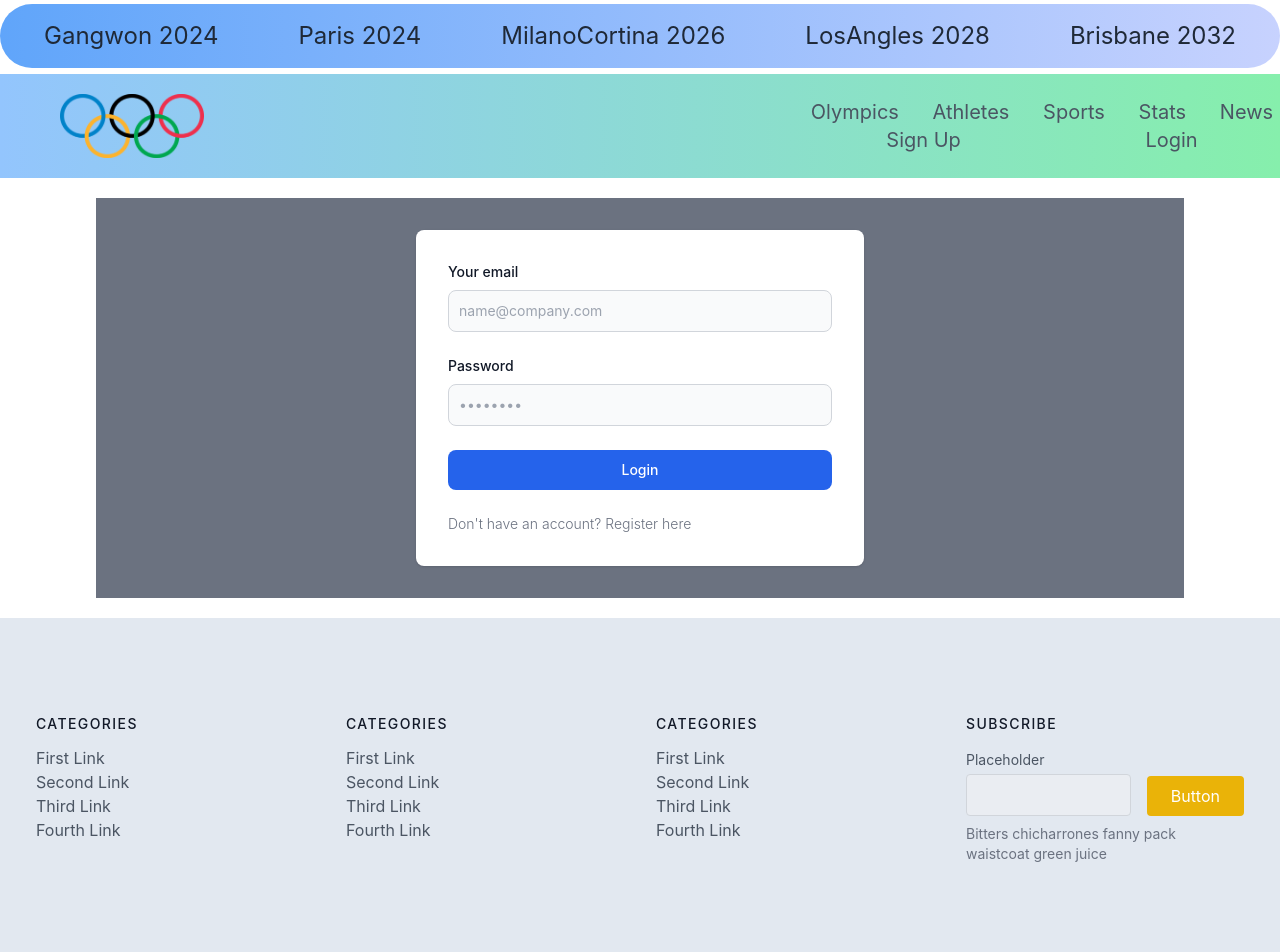
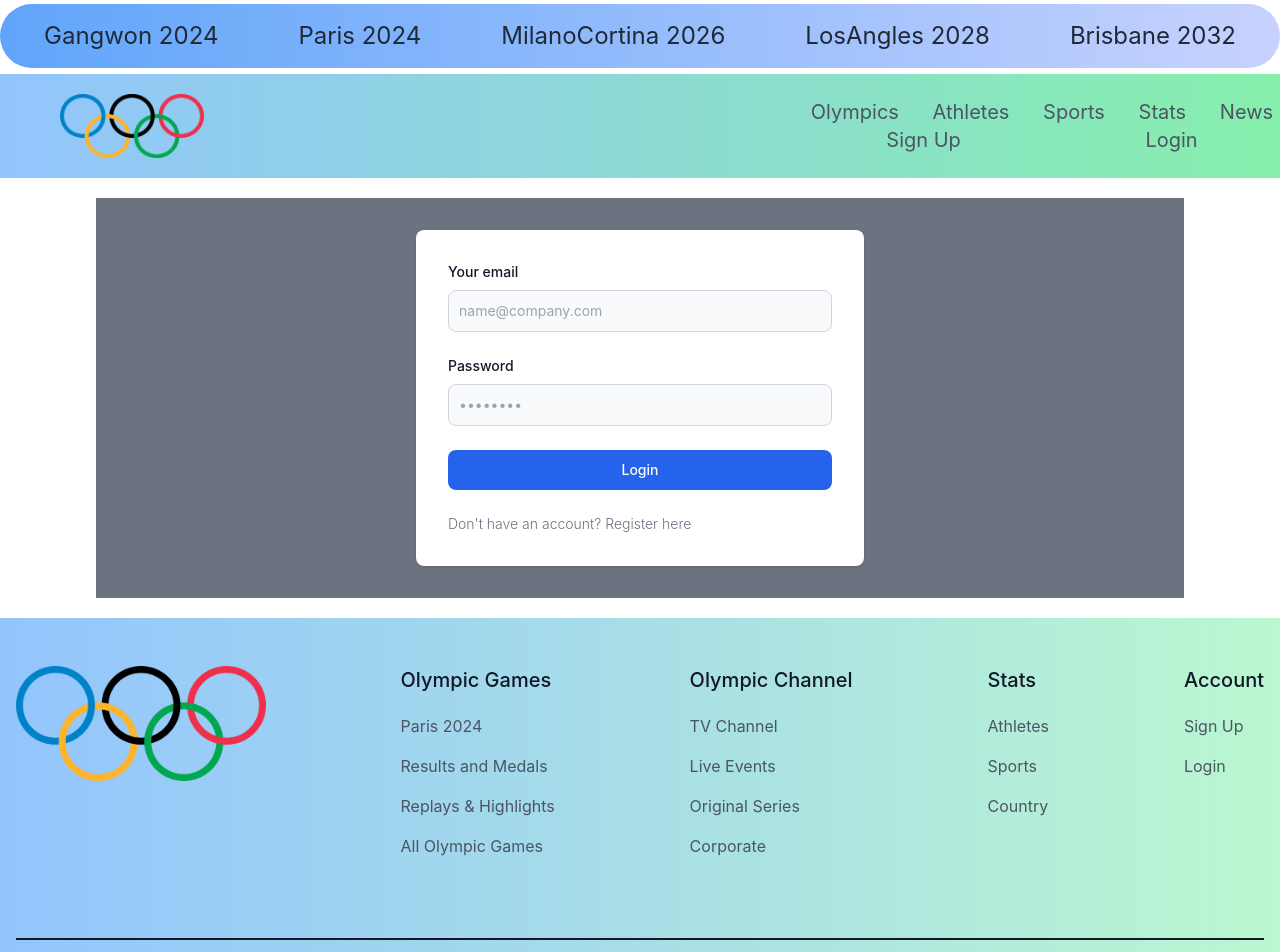
Before and after one commit to Sahilsk1010/Olympics-Website, a React (Create React App) app in the folder react_app/: page /login in a window 1280 px wide. Shown: the top 952 px of the page. Built offline with nearby package versions, Linux system fonts and the light colour scheme.

Commit message:
Footer ui modified

```diff
--- a/react_app/src/Footer.jsx
+++ b/react_app/src/Footer.jsx
@@ -1,81 +1,177 @@
-import React from 'react'
+import React from "react";
+import olylogo from "./img/logo2.png";
 
 const Footer = () => {
   return (
     <>
-        <footer className="text-white-600 body-font bg-slate-200">
-    <div className="container px-5 py-24 mx-auto">
-      <div className="flex flex-wrap md:text-left text-center order-first">
-        <div className="lg:w-1/4 md:w-1/2 w-full px-4">
-          <h2 className="title-font font-medium text-gray-900 tracking-widest text-sm mb-3">CATEGORIES</h2>
-          <nav className="list-none mb-10">
+      <footer class="bg-gradient-to-r from-blue-300 to-green-200 dark:bg-gray-900">
+        <div class="mx-auto max-w-screen-xl space-y-8 px-4 py-12 sm:px-6 lg:space-y-8 lg:px-4">
+          <div class="flex flex-row space-between items-start justify-between mb-20">
+            <div class="lg:w-1/5">
+              <img src={olylogo} alt="" class="w-full"></img>
+            </div>
+
+            <div>
+              <p class="font-medium text-xl text-gray-900 dark:text-white">
+                Olympic Games
+              </p>
+
+              <ul class="mt-5 space-y-4 text-base">
                 <li>
-              <a className="text-gray-600 hover:text-gray-800">First Link</a>
+                  <a
+                    href="#"
+                    class=" text-gray-600 transition hover:text-gray-900 hover:underline dark:text-gray-200"
+                  >
+                    Paris 2024
+                  </a>
                 </li>
+
                 <li>
-              <a className="text-gray-600 hover:text-gray-800">Second Link</a>
+                  <a
+                    href="#"
+                    class=" text-gray-600 transition hover:text-gray-900 hover:underline dark:text-gray-200"
+                  >
+                    Results and Medals
+                  </a>
                 </li>
+
                 <li>
-              <a className="text-gray-600 hover:text-gray-800">Third Link</a>
+                  <a
+                    href="#"
+                    class=" text-gray-600 transition hover:text-gray-900 hover:underline dark:text-gray-200"
+                  >
+                    Replays & Highlights
+                  </a>
                 </li>
+
                 <li>
-              <a className="text-gray-600 hover:text-gray-800">Fourth Link</a>
+                  <a
+                    href="#"
+                    class=" text-gray-600 transition hover:text-gray-900 hover:underline dark:text-gray-200"
+                  >
+                    All Olympic Games
+                  </a>
                 </li>
-          </nav>
+              </ul>
             </div>
-        <div className="lg:w-1/4 md:w-1/2 w-full px-4">
-          <h2 className="title-font font-medium text-gray-900 tracking-widest text-sm mb-3">CATEGORIES</h2>
-          <nav className="list-none mb-10">
+
+            <div>
+              <p class="font-medium text-xl text-gray-900 dark:text-white">
+                Olympic Channel
+              </p>
+
+              <ul class="mt-5 space-y-4 text-base">
                 <li>
-              <a className="text-gray-600 hover:text-gray-800">First Link</a>
+                  <a
+                    href="#"
+                    class=" text-gray-600 transition hover:text-gray-900 hover:underline dark:text-gray-200"
+                  >
+                    TV Channel
+                  </a>
                 </li>
+
                 <li>
-              <a className="text-gray-600 hover:text-gray-800">Second Link</a>
+                  <a
+                    href="#"
+                    class=" text-gray-600 transition hover:text-gray-900 hover:underline dark:text-gray-200"
+                  >
+                    Live Events
+                  </a>
                 </li>
+
                 <li>
-              <a className="text-gray-600 hover:text-gray-800">Third Link</a>
+                  <a
+                    href="#"
+                    class=" text-gray-600 transition hover:text-gray-900 hover:underline dark:text-gray-200"
+                  >
+                    Original Series
+                  </a>
                 </li>
+
                 <li>
-              <a className="text-gray-600 hover:text-gray-800">Fourth Link</a>
+                  <a
+                    href="#"
+                    class=" text-gray-600 transition hover:text-gray-900 hover:underline dark:text-gray-200"
+                  >
+                    Corporate
+                  </a>
                 </li>
-          </nav>
+              </ul>
             </div>
-        <div className="lg:w-1/4 md:w-1/2 w-full px-4">
-          <h2 className="title-font font-medium text-gray-900 tracking-widest text-sm mb-3">CATEGORIES</h2>
-          <nav className="list-none mb-10">
+
+            <div>
+              <p class="font-medium text-xl text-gray-900 dark:text-white">
+                Stats
+              </p>
+
+              <ul class="mt-5 space-y-4 text-base">
                 <li>
-              <a className="text-gray-600 hover:text-gray-800">First Link</a>
+                  <a
+                    href="#"
+                    class=" text-gray-600 transition hover:text-gray-900 hover:underline dark:text-gray-200"
+                  >
+                    Athletes
+                  </a>
                 </li>
+
                 <li>
-              <a className="text-gray-600 hover:text-gray-800">Second Link</a>
+                  <a
+                    href="#"
+                    class=" text-gray-600 transition hover:text-gray-900 hover:underline dark:text-gray-200"
+                  >
+                    Sports
+                  </a>
                 </li>
+
                 <li>
-              <a className="text-gray-600 hover:text-gray-800">Third Link</a>
+                  <a
+                    href="#"
+                    class=" text-gray-600 transition hover:text-gray-900 hover:underline dark:text-gray-200"
+                  >
+                    Country
+                  </a>
                 </li>
+              </ul>
+            </div>
+
+            <div>
+              <p class="font-medium text-xl text-gray-900 dark:text-white">
+                Account
+              </p>
+
+              <ul class="mt-5 space-y-4 text-base">
                 <li>
-              <a className="text-gray-600 hover:text-gray-800">Fourth Link</a>
+                  <a
+                    href="/signertype"
+                    class=" text-gray-600 transition hover:text-gray-900 hover:underline dark:text-gray-200"
+                  >
+                    Sign Up
+                  </a>
                 </li>
-          </nav>
-        </div>
-        <div className="lg:w-1/4 md:w-1/2 w-full px-4">
-          <h2 className="title-font font-medium text-gray-900 tracking-widest text-sm mb-3">SUBSCRIBE</h2>
-          <div className="flex xl:flex-nowrap md:flex-nowrap lg:flex-wrap flex-wrap justify-center items-end md:justify-start">
-            <div className="relative w-40 sm:w-auto xl:mr-4 lg:mr-0 sm:mr-4 mr-2">
-              <label for="footer-field" className="leading-7 text-sm text-gray-600">Placeholder</label>
-              <input type="text" id="footer-field" name="footer-field" className="w-full bg-gray-100 bg-opacity-50 rounded border border-gray-300 focus:bg-transparent focus:ring-2 focus:ring-yellow-200 focus:border-yellow-500 text-base outline-none text-gray-700 py-1 px-3 leading-8 transition-colors duration-200 ease-in-out"/>
-            </div>
-            <button className="lg:mt-2 xl:mt-0 flex-shrink-0 inline-flex text-white bg-yellow-500 border-0 py-2 px-6 focus:outline-none hover:bg-yellow-600 rounded">Button</button>
-          </div>
-          <p className="text-gray-500 text-sm mt-2 md:text-left text-center">Bitters chicharrones fanny pack
-            <p className="lg:block hidden">waistcoat green juice</p>
-          </p>
-        </div>
+
+                <li>
+                  <a
+                    href="/login"
+                    class=" text-gray-600 transition hover:text-gray-900 hover:underline dark:text-gray-200"
+                  >
+                    Login
+                  </a>
+                </li>
+              </ul>
             </div>
           </div>
 
+          <hr class="border-t-2 border-gray-900" />
+
+          {/* Add logos here */}
+        </div>
+
+        <p class="text-xs text-gray-500 dark:text-gray-400">
+          &copy; 2023. Laya Arun. All rights reserved.
+        </p>
       </footer>
     </>
-  )
-}
+  );
+};
 
-export default Footer
+export default Footer;
```
Lines whose indentation alone changed are shown as unchanged.
